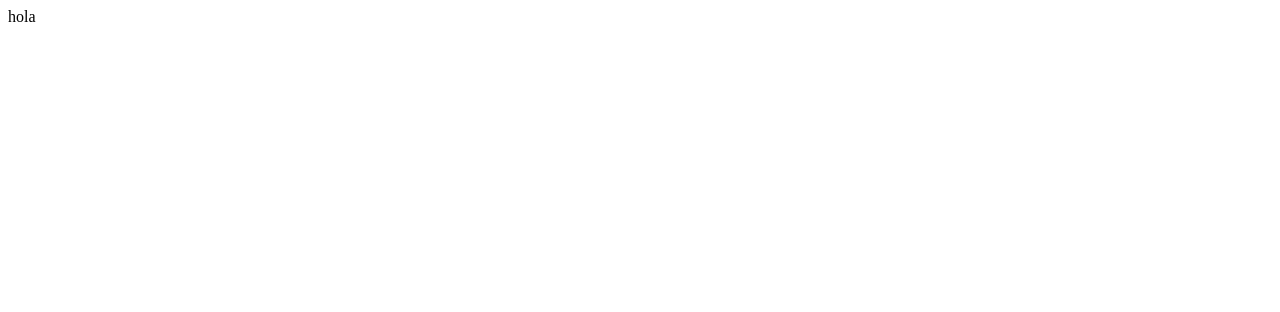
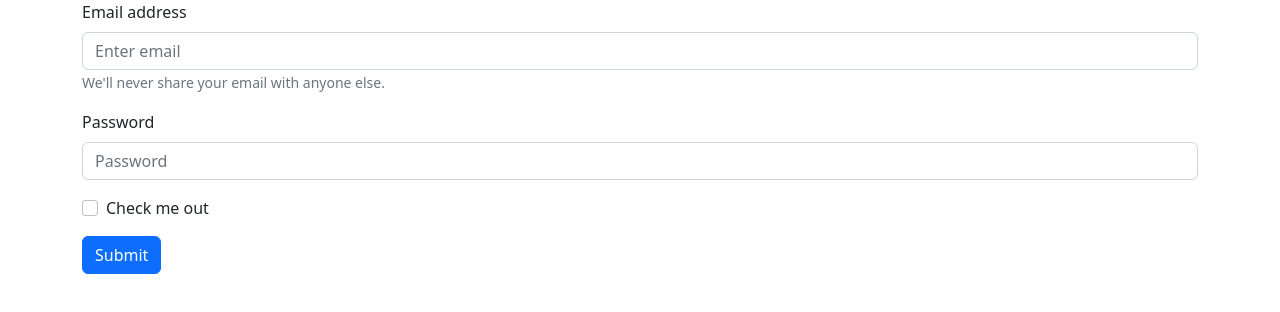
Before and after one commit to Efren-Contreras/pasteleria-sistema, a React (Create React App) app: page / in a window 1280 px wide. Shown: the top 312 px of the page. Built offline with nearby package versions, Linux system fonts and the light colour scheme.

Commit message:
funcionan los estilos, componente login creado (formulario sin logica)

```diff
--- a/src/App.js
+++ b/src/App.js
@@ -1,9 +1,9 @@
-
+import  Login  from "./componentes/rh/login";
 
 function App() {
   return (
     <div className="App">
-      hola
+      <Login></Login>
     </div>
   );
 }
--- /dev/null
+++ b/src/componentes/rh/login.js
@@ -0,0 +1,36 @@
+import React from "react";
+
+/*Importar las etiquetas html a usar */
+import { Stack, Container, Form, Button } from "react-bootstrap";
+
+//crear componente
+const Login = () => {
+  return (
+    <Container>
+      <Stack gap={3}>
+        <Form>
+          <Form.Group className="mb-3" controlId="formBasicEmail">
+            <Form.Label>Email address</Form.Label>
+            <Form.Control type="email" placeholder="Enter email" />
+            <Form.Text className="text-muted">
+              We'll never share your email with anyone else.
+            </Form.Text>
+          </Form.Group>
+
+          <Form.Group className="mb-3" controlId="formBasicPassword">
+            <Form.Label>Password</Form.Label>
+            <Form.Control type="password" placeholder="Password" />
+          </Form.Group>
+          <Form.Group className="mb-3" controlId="formBasicCheckbox">
+            <Form.Check type="checkbox" label="Check me out" />
+          </Form.Group>
+          <Button variant="primary" type="submit">
+            Submit
+          </Button>
+        </Form>
+      </Stack>
+    </Container>
+  );
+}
+
+export default Login;
--- a/src/index.js
+++ b/src/index.js
@@ -1,7 +1,9 @@
 import React from 'react';
 import ReactDOM from 'react-dom/client';
+import App from './App';
 
-import App from './App';
+/**Necesario pára llamar estilos de bootstrap**/
+import "bootstrap/dist/css/bootstrap.min.css";
 
 
 const root = ReactDOM.createRoot(document.getElementById('root'));
```
